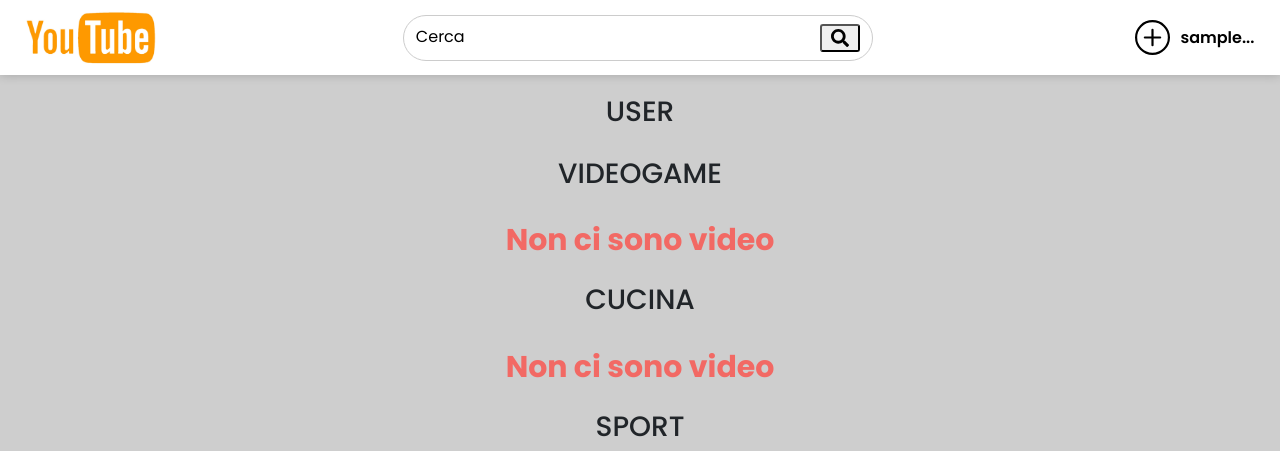
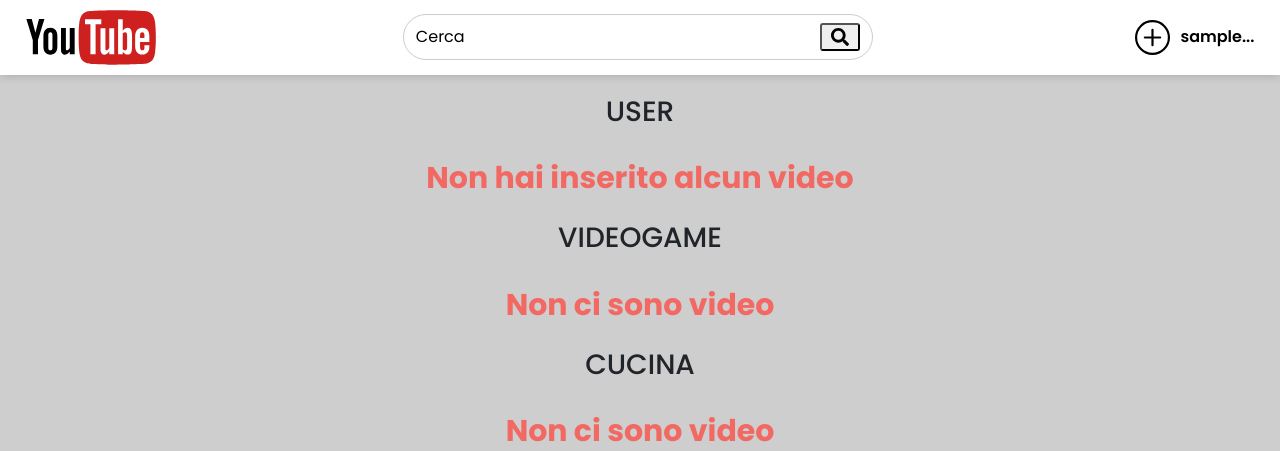
Before and after one commit to FrancescoZabotto/Youtube-wanna-be, a PHP site: page /Normal/ in a window 1280 px wide. Shown: the top 451 px of the page. Run offline with PHP 8.4, Linux system fonts and the light colour scheme; the visitor is signed in with stand-in values (Sample User, id 1); data comes from the database, SQL or seed files in the repository; data that the repository does not hold is empty.

Commit message:
HELP MEEEE

```diff
--- a/index.php
+++ b/index.php
@@ -115,7 +115,7 @@ if(isset($_SESSION['username'])){
             }
         }
 }
-
+    //style='height:200px;width:100%;' da sistemare
     function inseriscigame(data){
         if(data["videogiochi"] != undefined){
             if(data["videogiochi"].length > 0)
@@ -124,7 +124,7 @@ if(isset($_SESSION['username'])){
                 var espressione = new RegExp('^(jpg|jpeg|png|gif)$');
                 var t1 = document.getElementsByClassName("videogame-container")[0];
                 while(i<data["videogiochi"].length && i<7){
-                    t1.getElementsByClassName("row")[0].innerHTML += "<div class='col-12 col-md-6 col-lg-3 "+i+"' style='padding:3px;'><a href=video.php?video="+data["videogiochi"][i]["video_id"]+" <div class='card'><img class='video' src='./video/"+data["videogiochi"][i]["username"]+"/"+data["videogiochi"][i]["video_id"]+"/"+"miniatura"+data["videogiochi"][i]["video_id"]+".jpg' alt='"+data["videogiochi"][i]["titolo"]+"'><div class='video-info'><div class='card-text'><h5 class='card-title'>"+data["videogiochi"][i]["titolo"]+"</h5><div>"+data["videogiochi"][i]["username"]+"</div><div class='row'><div class='col-2'></div><div class='col-8'>"+data["videogiochi"][i]["videoview"]+"</div></div></div></div></div></div>";
+                    t1.getElementsByClassName("row")[0].innerHTML += "<div class='col-12 col-md-6 col-lg-3 "+i+"' style='padding:3px;'><a href=video.php?video="+data["videogiochi"][i]["video_id"]+" <div class='card'><img style='height:200px;width:100%;' class='video' src='./video/"+data["videogiochi"][i]["username"]+"/"+data["videogiochi"][i]["video_id"]+"/"+"miniatura"+data["videogiochi"][i]["video_id"]+".jpg' alt='"+data["videogiochi"][i]["titolo"]+"'><div class='video-info'><div class='card-text'><h5 class='card-title'>"+data["videogiochi"][i]["titolo"]+"</h5><div>"+data["videogiochi"][i]["username"]+"</div><div class='row'><div class='col-2'></div><div class='col-8'>"+data["videogiochi"][i]["videoview"]+"</div></div></div></div></div></div>";
                     i++;
                 }
             }
--- a/inviavideo.php
+++ b/inviavideo.php
@@ -16,8 +16,8 @@ if(isset($_SESSION['username'])){
     WHERE username = '$username'
     ORDER BY video.datains DESC LIMIT 8";
     $result = $conn->query($sql1);
+    $TOT=array();
     if($result->num_rows != 0){
-        $TOT=array();
     while($row = $result->fetch_assoc()){
             $TOT[] = $row;
     }
@@ -38,14 +38,13 @@ if($result->num_rows != 0){
     }
     $Dativideo['videogiochi'] = $TOT;
 }
-
 $sql2= "SELECT video_id,username,titolo,videoview,datains FROM video
 INNER JOIN categorie_video USING (video_id)
 WHERE categorie_video.categorie='Cucina'
 ORDER BY video.datains DESC LIMIT 8";
 $result = $conn->query($sql2);
+$TOT=array();
 if($result->num_rows != 0){
-    $TOT=array();
     while($row = $result->fetch_assoc()){
         $TOT[] = $row;
     }
@@ -57,8 +56,8 @@ INNER JOIN categorie_video USING (video_id)
 WHERE categorie_video.categorie='Sport'
 ORDER BY video.datains DESC LIMIT 8";
 $result = $conn->query($sql2);
+$TOT=array();
 if($result->num_rows != 0){
-    $TOT=array();
     while($row = $result->fetch_assoc()){
         $TOT[] = $row;
     }
@@ -70,8 +69,8 @@ INNER JOIN categorie_video USING (video_id)
 WHERE categorie_video.categorie='Musica'
 ORDER BY video.datains DESC LIMIT 8";
 $result = $conn->query($sql2);
+$TOT=array();
 if($result->num_rows != 0){
-    $TOT=array();
     while($row = $result->fetch_assoc()){
         $TOT[] = $row;
     }
@@ -83,8 +82,8 @@ INNER JOIN categorie_video USING (video_id)
 WHERE categorie_video.categorie='Anime'
 ORDER BY video.datains DESC LIMIT 8";
 $result = $conn->query($sql2);
+$TOT=array();
 if($result->num_rows != 0){
-    $TOT=array();
     while($row = $result->fetch_assoc()){
         $TOT[] = $row;
     }
--- a/navabar.php
+++ b/navabar.php
@@ -14,7 +14,7 @@ if(isset($_SESSION['username'])){
 echo '<header>
     <nav class="flex-div">
     <div class="nav-left flex-div">
-        <a href="home"><img src="static/youtubewhite.png" class="logo"></a>
+        <a href="home"><img src="./static/Logo_of_Youtube.svg" class="logo"></a>
     </div>
     <div class="nav-middle flex-div">
         <div class="search-box">
@@ -34,7 +34,7 @@ echo '<header>
     echo '<header>
     <nav class="flex-div">
         <div class="nav-left flex-div">
-            <a href="home"><img src="static/youtubewhite.png" class="logo"></a>
+            <a href="home"><img src="./static/Logo_of_Youtube.svg" class="logo"></a>
         </div>
         <div class="nav-middle flex-div">
             <div class="search-box">
--- a/register.php
+++ b/register.php
@@ -63,7 +63,7 @@ if(isset( $_POST['username']) && isset($_POST['password']) && isset($_POST['conf
                 echo "Registrazione avvenuta con successo";
                 $_SESSION['username'] = $username;
                 mkdir("video/".$username);
-                $sql="INSERT INTO `canale` (`username`, `subscribes`) VALUES ('$username', '1');";
+                $sql="INSERT INTO `canale` (`username`) VALUES ('$username');";
                 $conn->query($sql);
                 $sql="INSERT INTO `iscrizioni_persona` (`iscrivente`, `canaleuser`) VALUES ('$username', '$username')";//si autoiscrive a se stesso
                 $conn->query($sql);
--- a/sql+cose/projectfinale2.sql
+++ b/sql+cose/projectfinale2.sql
@@ -122,7 +122,6 @@ CREATE TABLE `video` (
 --
 
 INSERT INTO `categorie` (`categorie`) VALUES ('Videogiochi'), ('Anime'), ('Musica'), ('Cucina'), ('Sport');
---aggiunto di mio pugno
 --
 -- Indici per le tabelle scaricate
 --
--- a/uploadvideo.php
+++ b/uploadvideo.php
@@ -84,9 +84,11 @@ if(isset($_POST['upload']) && $_FILES['miniatura']['size'] > 0 && $_FILES['video
         $time=date("Y-m-d H:i:s");
 
 
+        $titolo = $_POST['titolo'];
+        $descrizione = $_POST['descrizione'];
 
         //METTI TUTTI I DATI E FAI LA QUERI, PRENDI IL VIDEO ID E POI SALVA IL FILE, potrei usare NOW() su mysql, ma non volgio rischaire
-        $sql="INSERT INTO `video` (`video_id`, `username`, `likes`, `dislikes`, `videoview`, `datains`, `descrizione`, `titolo`) VALUES (NULL, '".$username."', 0, 0, 0, '".$time."', '".$_POST['descrizione']."', '".$_POST['titolo']."')";
+        $sql="INSERT INTO `video` (`username`, `likes`, `dislikes`, `videoview`, `datains`, `descrizione`, `titolo`) VALUES ('".$username."', 0, 0, 0, '".$time."', '".$descrizione."', '".$titolo."')";
         $result = $conn->query($sql);
 
             if($result == 1){
```
Also changed, not shown: static/Logo_of_YouTube.svg (renamed from static/Logo_of_YouTube_(2015-2017).svg), video/zabo/2/miniatura2.jpg (added), video/zabo/3/miniatura3.jpg (added), 2 other files.
